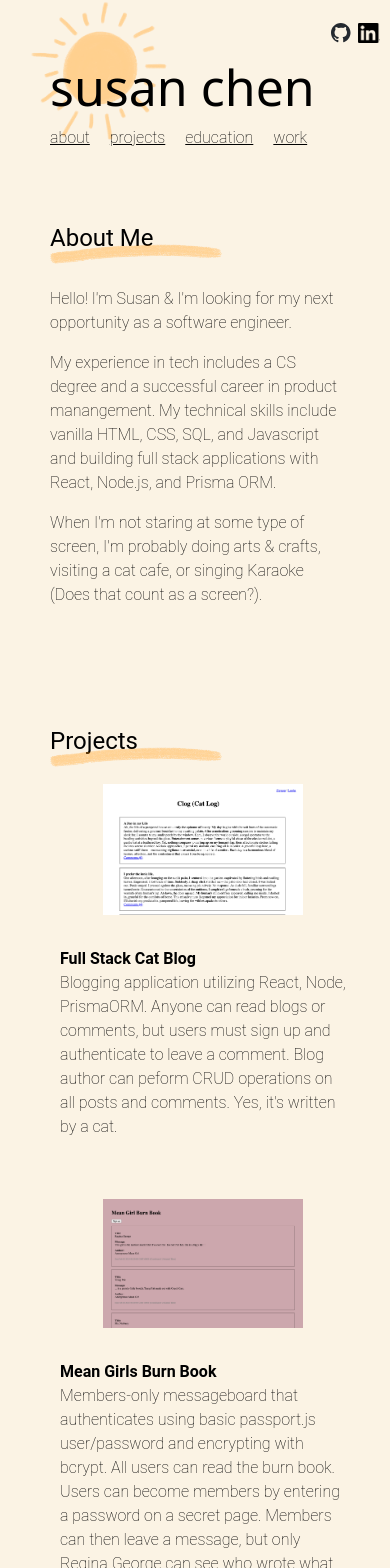
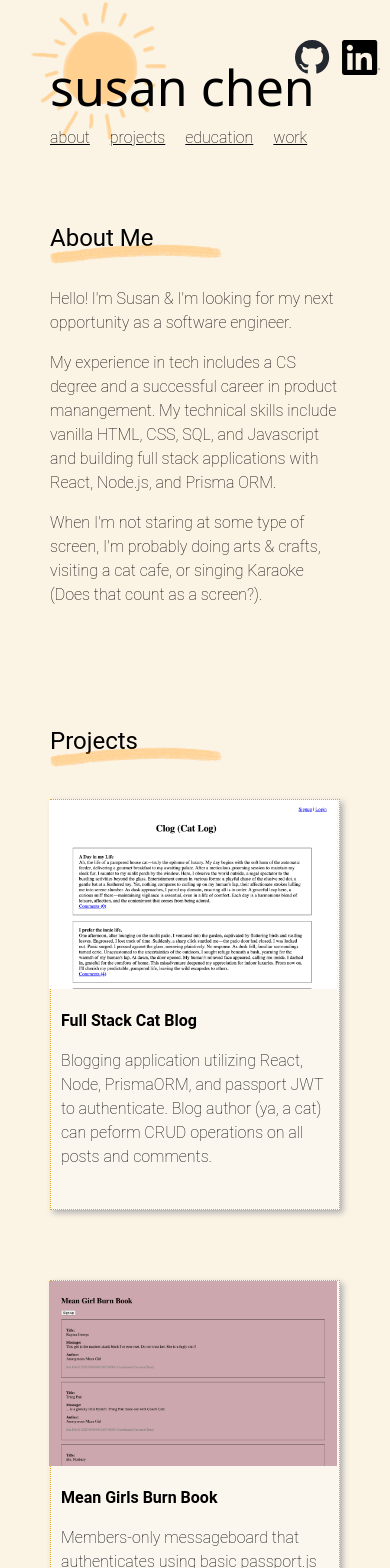
Before and after one commit to susancantdance/susanchenportfolio, a React (Vite) app: page / in a window 390 px wide. Shown: the top 1568 px of the page. Built offline with nearby package versions, Linux system fonts and the light colour scheme; a web font is replaced by a local one.

Commit message:
updated projects to be in card format, added links

```diff
--- a/src/components/LeftNav.module.css
+++ b/src/components/LeftNav.module.css
@@ -24,7 +24,7 @@ body {
   margin: 0px 0px 10px 0px;
 }
 
-img {
+.github {
   height: 35px;
   margin: 20px 0px 0px 0px;
 }
--- a/src/components/projects.jsx
+++ b/src/components/projects.jsx
@@ -6,51 +6,61 @@ import memory from "../assets/memory.png";
 function Projects() {
   return (
     <div className={styles.container}>
+      <a
+        href="https://catlog-ten.vercel.app/"
+        target="_blank"
+        rel="noopener noreferrer"
+      >
         <div className={styles.section}>
-        <a href="https://catlog-ten.vercel.app/">
           <img className={styles.image} src={blogapi} />
+          <div className={styles.desc}>
+            <span className={styles.name}>Full Stack Cat Blog</span>
+            <p>
+              Blogging application utilizing React, Node, PrismaORM, and
+              passport JWT to authenticate. Blog author (ya, a cat) can peform
+              CRUD operations on all posts and comments.
+            </p>
+          </div>
+          <div className={styles.tags}>&nbsp; </div>
+        </div>{" "}
       </a>
-        <div className={styles.desc}>
-          <a href="https://catlog-ten.vercel.app/" className={styles.name}>
-            <span>Full Stack Cat Blog</span>
-          </a>{" "}
-          Blogging application utilizing React, Node, PrismaORM. Anyone can read
-          blogs or comments, but users must sign up and authenticate to leave a
-          comment. Blog author can peform CRUD operations on all posts and
-          comments. Yes, it's written by a cat.
-        </div>
-      </div>
-      <div className={styles.section}>
-        <a href="https://members-only-production-fa93.up.railway.app/">
-          <img className={styles.image} src={meangirl} />
-        </a>
-        <div className={styles.desc}>
       <a
         href="https://members-only-production-fa93.up.railway.app/"
-            className={styles.name}
+        target="_blank"
+        rel="noopener noreferrer"
       >
-            <span>Mean Girls Burn Book</span>
-          </a>{" "}
-          Members-only messageboard that authenticates using basic passport.js
-          user/password and encrypting with bcrypt. All users can read the burn
-          book. Users can become members by entering a password on a secret
-          page. Members can then leave a message, but only Regina George can see
-          who wrote what.
+        <div className={styles.section}>
+          <img className={styles.image} src={meangirl} />
+
+          <div className={styles.desc}>
+            <span className={styles.name}>Mean Girls Burn Book</span>
+            <p>
+              Members-only messageboard that authenticates using basic
+              passport.js user/password and encrypting with bcrypt.
+            </p>
           </div>
+          <div className={styles.tags}> &nbsp;</div>
         </div>
+      </a>
+      <a
+        href="https://memory-phi-bay.vercel.app/"
+        target="_blank"
+        rel="noopener noreferrer"
+      >
         <div className={styles.section}>
-        <a href="https://memory-phi-bay.vercel.app/">
           <img className={styles.image} src={memory} />
+
+          <div className={styles.desc}>
+            <span className={styles.name}>Memory Game</span>
+            <p>
+              React application that uses public cat api to show 10 random
+              breeds. Players must only click on each cat once as the grid
+              scrambles in order to win.
+            </p>
+          </div>
+          <div className={styles.tags}>&nbsp;</div>
+        </div>
       </a>
-        <div className={styles.desc}>
-          <a href="https://memory-phi-bay.vercel.app/" className={styles.name}>
-            <span>Memory Game</span>
-          </a>{" "}
-          React application that uses public cat api to show 10 random breeds.
-          Players must only click on each cat once as the grid scrambles in
-          order to win. Built to understand concepts of state and React hooks.
-        </div>
-      </div>
     </div>
   );
 }
--- a/src/components/projects.module.css
+++ b/src/components/projects.module.css
@@ -1,18 +1,51 @@
 .container {
-  display: flex;
-  flex-direction: column;
-  padding: 10px;
-  /* background-color: black; */
+  display: grid;
+  grid-template-columns: repeat(auto-fit, minmax(275px, 1fr));
+  grid-template-rows: repeat(auto, 1fr);
+  justify-content: space-between;
+  justify-items: space-between;
+  align-content: space-between;
+  align-items: space-between;
+  gap: 30px;
+  margin-top: 25px;
 }
 
 .section {
   display: grid;
-  grid-template-columns: 1fr 3fr;
-  grid-template-rows: 1fr;
-  gap: 50px;
-  /* background-color: rgb(161, 153, 153); */
+  grid-template-rows: 10fr 10fr 1fr;
+  /* gap: 20px; */
+  background-color: rgb(251, 247, 239);
+  box-shadow: 3px 3px 6px rgb(177, 176, 176);
+  /* border-radius: 10px; */
+  /* padding: 20px; */
+  max-width: auto;
+  /* justify-items: stretch;*/
+  align-items: start;
+  transition: transform 0.5s;
+  border: 1px dotted goldenrod;
+  /* margin: 0px 0px 50px 0px; */
+}
 
-  margin: 0px 0px 50px 0px;
+.section:hover {
+  transform: scale(1.05);
+  cursor: pointer;
+}
+
+.filldiv {
+  display: block;
+  height: 100%;
+  width: 100%;
+  text-decoration: none;
+}
+
+.tags {
+  grid-column: 1 / 2;
+  grid-row: 3 / 4;
+  /* background-color: green; */
+  display: flex;
+  justify-content: center;
+  align-self: end;
+  color: rgb(177, 135, 29);
 }
 
 .name {
@@ -20,31 +53,64 @@
   color: black;
 }
 
-.name:hover {
+/* .name:hover {
   color: #f6c98e;
-}
+} */
 
 .image {
   grid-column: 1 / 2;
   grid-row: 1/ 2;
   /* filter: drop-shadow(2px 2px 2px #f6c98e); */
   width: 100%;
-  height: auto;
-  margin-top: 0px;
-  transition: transform 0.5s;
-}
-
-.image:hover {
-  /* filter: drop-shadow(2px 2px 2px #1d0858); */
-  transform: scale(1.2);
+  height: 100%;
+  /* margin-top: 0px;
+  margin-bottom: 10px; */
+  /* transition: transform 0.5s; */
+  object-fit: cover;
+  align-self: start;
+  justify-self: start;
+  /* border-radius: 10px; */
 }
 
 .desc {
-  grid-column: 2 / 3;
-  display: flex;
-  flex-direction: column;
-  align-items: start;
-  justify-content: start;
+  grid-column: 1/ 2;
+  grid-row: 2 / 3;
+  padding: 25px 10px 0px 10px;
+  justify-self: center;
+  align-self: start;
+  /* background-color: pink; */
+}
+
+/*-------------------------------------------*/
+/*TABLET*/
+
+@media (max-width: 1150px) {
+  .container {
+    /* background-color: rgb(193, 83, 83); */
+    display: flex;
+    flex-direction: column;
+    /* min-width: 375px; */
+    align-items: center;
+    justify-content: center;
+
+    justify-items: none;
+    align-content: none;
+  }
+
+  .section {
+    display: grid;
+    grid-template-rows: 10fr 8fr 1fr;
+    /* gap: 20px; */
+
+    box-shadow: 3px 3px 6px rgb(177, 176, 176);
+    /* border-radius: 10px; */
+    /* padding: 20px; */
+    max-width: 400px;
+    /* justify-items: stretch;*/
+    align-items: start;
+    transition: transform 0.5s;
+    margin: 0px 0px 40px 0px;
+  }
 }
 
 @media (max-width: 800px) {
@@ -65,7 +131,7 @@
     align-items: flex-end;
     justify-content: flex-start;
 
-    margin: 0px 0px 60px 0px;
+    margin: 0px 0px 40px 0px;
   }
 
   a {
@@ -82,17 +148,21 @@
 
   .image {
     /* border-style: solid; */
-    width: 200px;
+    width: 100%;
     height: auto;
     justify-self: center;
     align-self: center;
     /* filter: drop-shadow(4px 4px 4px #f6c98e); */
     transition: none;
+    object-fit: contain;
   }
 
   .desc {
-    margin-top: -20px;
     justify-self: center;
     align-self: center;
   }
+
+  .tags {
+    align-self: center;
+  }
 }
--- a/src/components/resume.jsx
+++ b/src/components/resume.jsx
@@ -3,19 +3,27 @@ import styles from "./resume.module.css";
 function Resume() {
   return (
     <div className={styles.container}>
+      <a
+        href="http://www.withjoy.com"
+        target="_blank"
+        rel="noopener noreferrer"
+      >
         <div className={styles.section}>
           <div className={styles.job}>
             <span className={styles.jobtitle}>Principal Product Manager</span>
             <span className={styles.jobcompany}>Joy (withjoy.com)</span>
             <span className={styles.jobdesc}>
-            Lead initiative for product expansion into baby registries by owning
-            requirements and managing product scope across 8 engineering teams.{" "}
+              Lead initiative for product expansion into baby registries by
+              owning requirements and managing product scope across 8
+              engineering teams.{" "}
             </span>
           </div>
           <div className={styles.dates}>
             <span className={styles.date}>2022-2023</span>
           </div>
         </div>
+      </a>
+      <a href="http://www.nurx.com" target="_blank" rel="noopener noreferrer">
         <div className={styles.section}>
           <div className={styles.job}>
             <span className={styles.jobtitle}>Senior Product Manager</span>
@@ -25,22 +33,32 @@ function Resume() {
               patient experience engineering team.
             </span>
           </div>
+
           <div className={styles.dates}>
             <span className={styles.date}>2021-2022</span>
           </div>
-      </div>{" "}
+        </div>
+      </a>
+      <a href="http://www.goodrx.com" target="_blank" rel="noopener noreferrer">
         <div className={styles.section}>
           <div className={styles.job}>
             <span className={styles.jobtitle}>Product Consultant</span>
             <span className={styles.jobcompany}>GoodRx</span>
             <span className={styles.jobdesc}>
-            Product management for GoodRx Telehealth Growth team / HeyDoctor.com{" "}
+              Product management for GoodRx Telehealth Growth team /
+              HeyDoctor.com{" "}
             </span>
           </div>
           <div className={styles.dates}>
             <span className={styles.date}>2020-2021</span>
           </div>
         </div>
+      </a>
+      <a
+        href="http://www.fabfitfun.com"
+        target="_blank"
+        rel="noopener noreferrer"
+      >
         <div className={styles.section}>
           <div className={styles.job}>
             <span className={styles.jobtitle}>Director of Product</span>
@@ -54,6 +72,12 @@ function Resume() {
             <span className={styles.date}>2018-2020</span>
           </div>
         </div>
+      </a>
+      <a
+        href="http://www.theblacktux.com"
+        target="_blank"
+        rel="noopener noreferrer"
+      >
         <div className={styles.section}>
           <div className={styles.job}>
             <span className={styles.jobtitle}>Senior Product Manager</span>
@@ -67,6 +91,7 @@ function Resume() {
             <span className={styles.date}>2015-2018</span>
           </div>
         </div>
+      </a>
       <div className={styles.section}>
         <div className={styles.job}>
           <span className={styles.jobtitle}></span>
--- a/src/components/resume.module.css
+++ b/src/components/resume.module.css
@@ -8,6 +8,20 @@
   grid-template-columns: 3fr 1fr;
   gap: 50px;
   margin: 0px 0px 20px 0px;
+}
+
+a {
+  text-decoration: none;
+  -webkit-text-decoration: none;
+  color: black;
+  font-weight: 100;
+}
+
+a:hover {
+  cursor: pointer;
+  text-decoration: none;
+  -webkit-text-decoration: none;
+  color: goldenrod;
 }
 
 .job {
```
Lines whose indentation alone changed are shown as unchanged.
